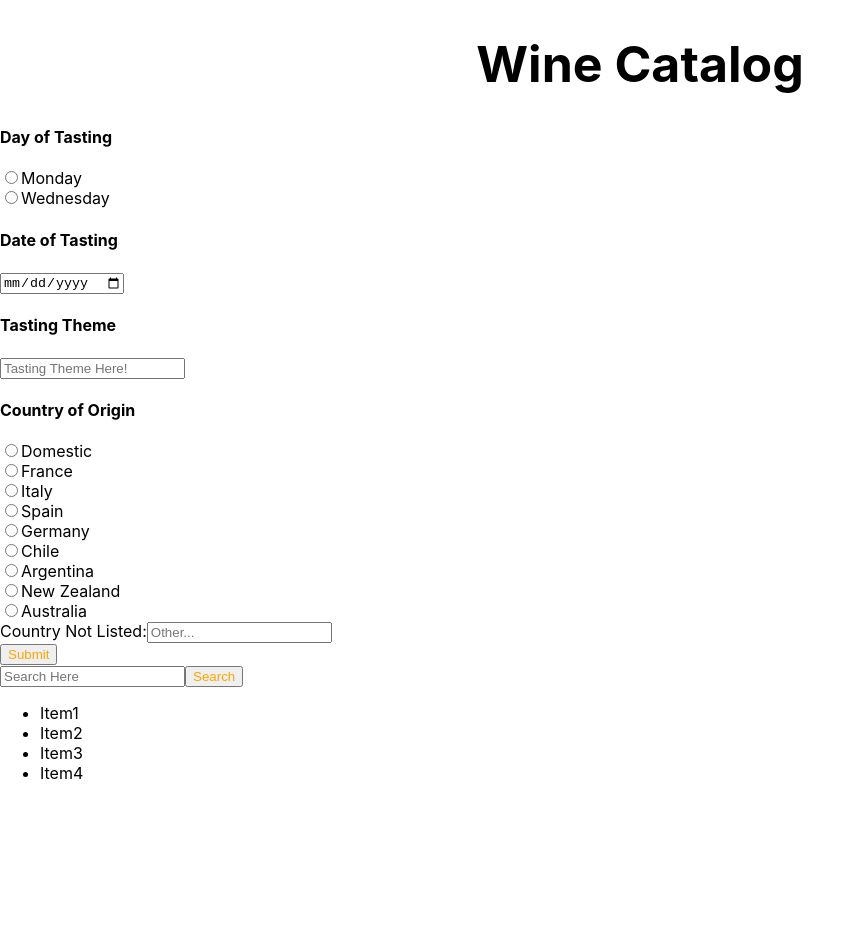
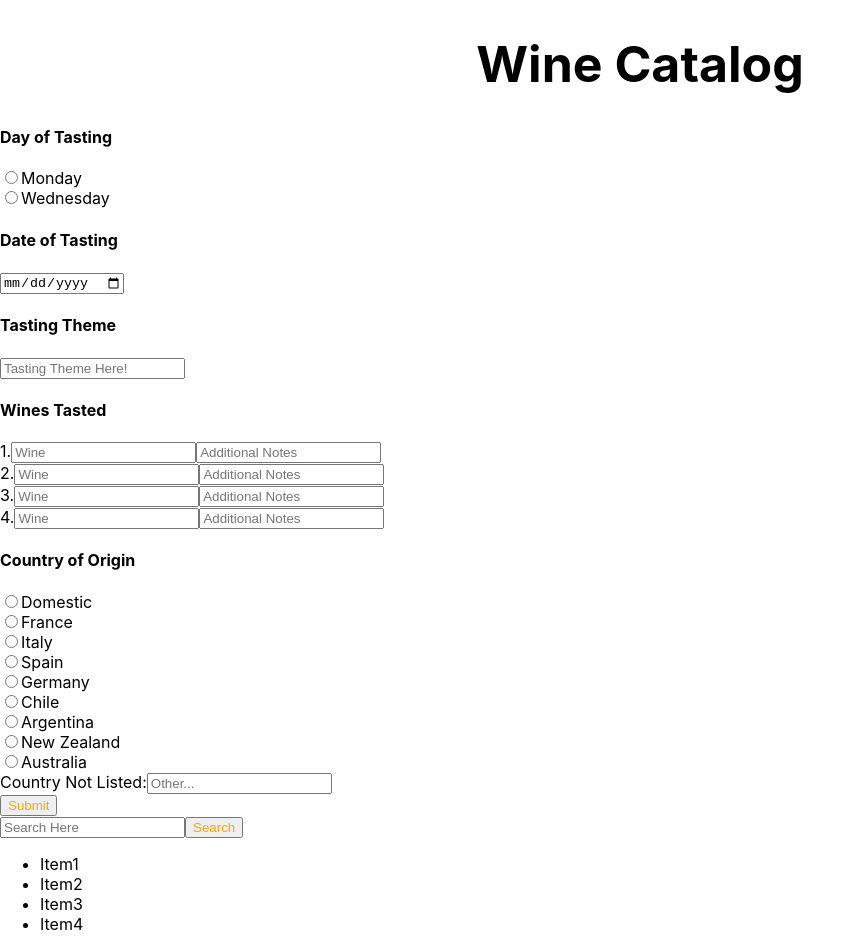
Before and after one commit to Awood549/wine-catalog, a React (Create React App) app: page / in a window 1280 px wide. Shown: the whole page, without its empty margins (0-864 px from the left). Before the commit the page ends 800 px from the top, so only its background shows below. Built offline with nearby package versions, Linux system fonts and the light colour scheme.

Commit message:
got the sampled wines inputs out

```diff
--- a/src/form/InputWines.js
+++ b/src/form/InputWines.js
@@ -41,9 +41,28 @@ import './forms.css'
       <h4>Date of Tasting</h4>
       <input onChange = {handleChange} type = 'date' id = 'date' name = 'date'></input>
 
-      {/* Theme input */}
+      {/* Theme Input */}
       <h4>Tasting Theme</h4>
       <input onChange = {handleChange} type= 'text' placeholder = 'Tasting Theme Here!' id = 'theme' name = 'theme' ></input>
+
+      {/* Varietals Input */}
+      <h4>Wines Tasted</h4>
+      <label> 1.
+      <input type= 'text' name= 'sampledWines' placeholder= 'Wine'></input>
+      <input type= 'text' name= 'notes' placeholder= 'Additional Notes'></input>
+      </label>
+      <label> 2.
+      <input type= 'text' name= 'sampledWines' placeholder= 'Wine'></input>
+      <input type= 'text' name= 'notes' placeholder= 'Additional Notes'></input>
+      </label>
+      <label> 3.
+      <input type= 'text' name= 'sampledWines' placeholder= 'Wine'></input>
+      <input type= 'text' name= 'notes' placeholder= 'Additional Notes'></input>
+      </label>
+      <label> 4.
+      <input type= 'text' name= 'sampledWines' placeholder= 'Wine'></input>
+      <input type= 'text' name= 'notes' placeholder= 'Additional Notes'></input>
+      </label>
 
       {/* Country input */}
       <h4>Country of Origin</h4>
```
